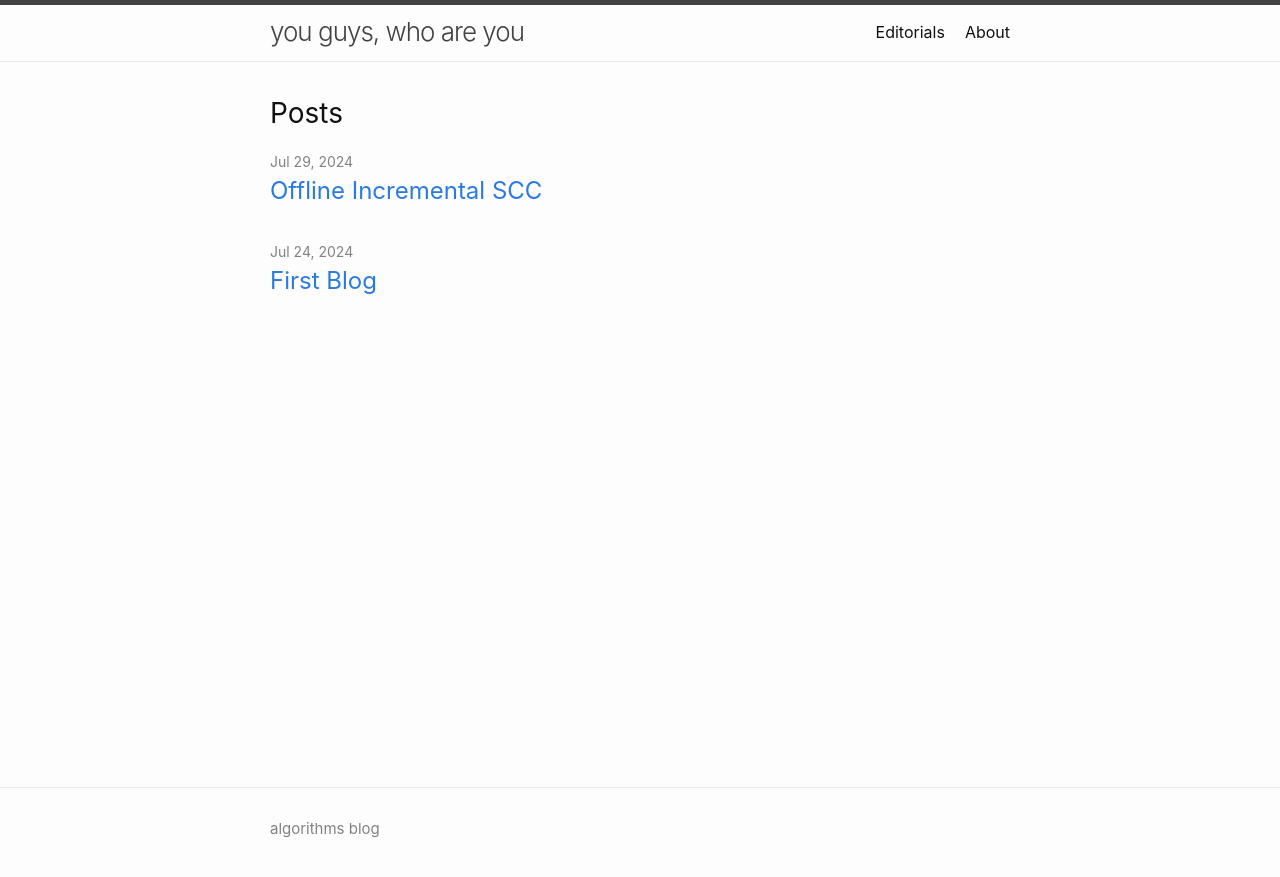
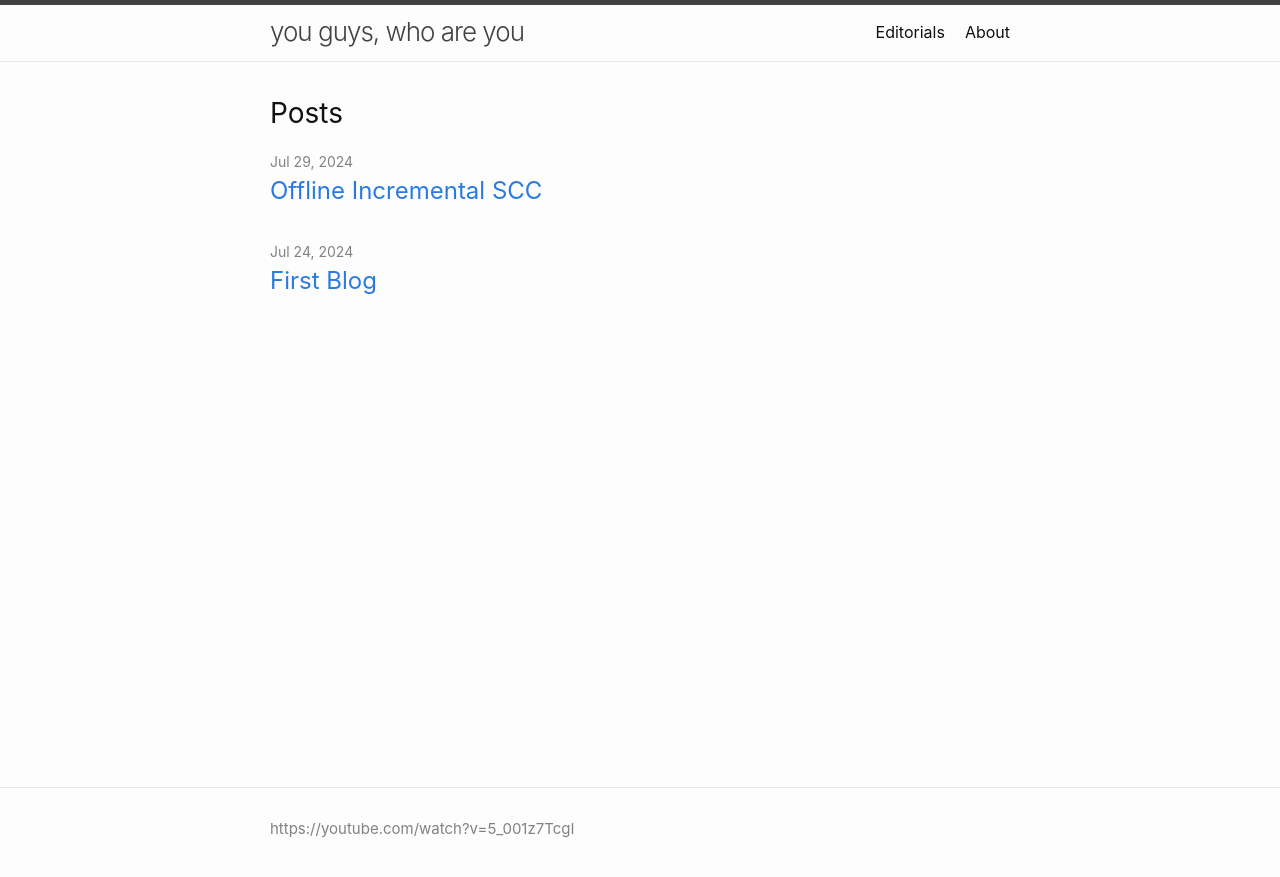
Before and after one commit to you-guys-who-are-you/you-guys-who-are-you.github.io, a Jekyll site: the page built from index.md, in a window 1280 px wide. Shown: the top 877 px of the page. Built offline with Jekyll 4.4.1, drawn with Linux system fonts in a browser that asks for light colours; Markdown is read by kramdown in place of the engine named in the settings.

Commit message:
Update _config.yml

```diff
--- a/_config.yml
+++ b/_config.yml
@@ -22,7 +22,7 @@ title: you guys, who are you
 author:
 markdown: CommonMarkGhPages
 description: >- # this means to ignore newlines until "baseurl:"
-  algorithms blog
+  https://youtube.com/watch?v=5_001z7TcgI
 baseurl: "" # the subpath of your site, e.g. /blog
 url: "https://you-guys-who-are-you.github.io" # the base hostname & protocol for your site, e.g. http://example.com
 show_excerpts: false # set to true to show excerpts on the homepage
```
